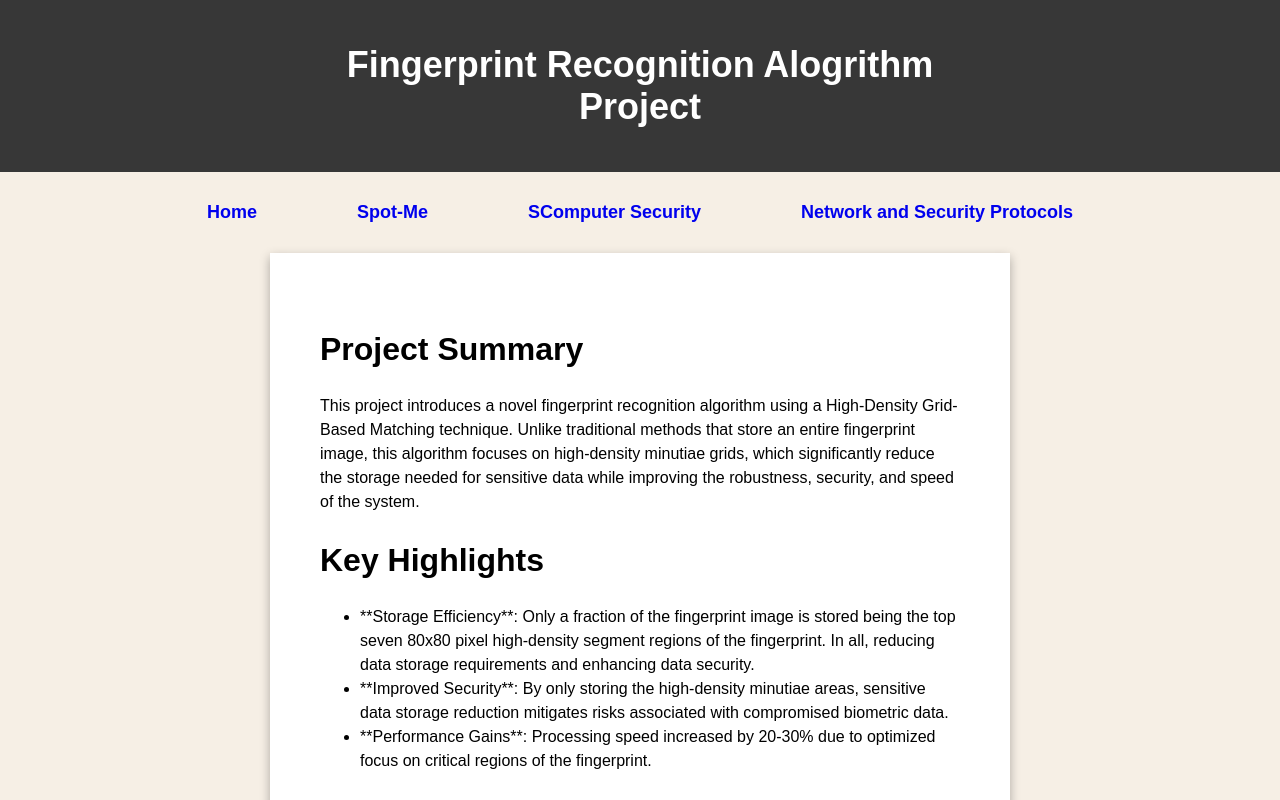
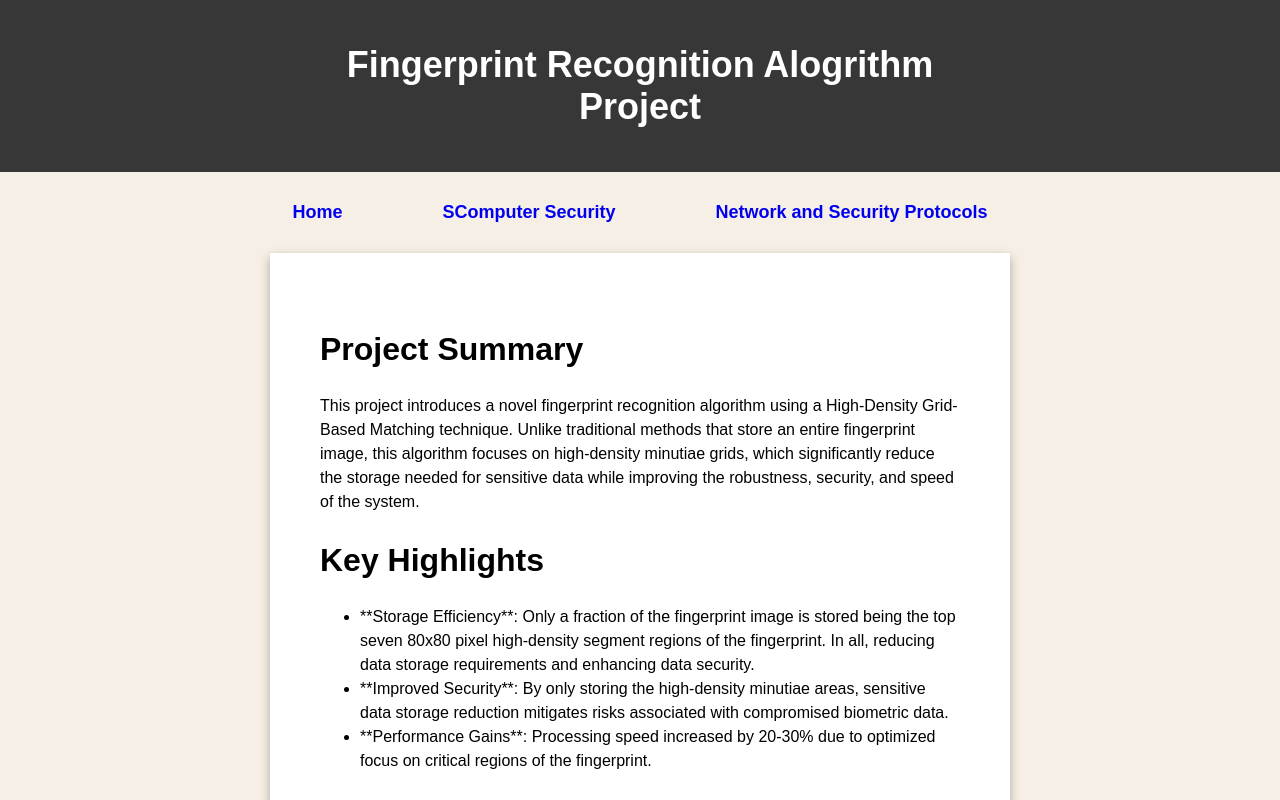
Before and after one commit to ianwilson1/MyPortfolio, a plain HTML site: page Fingerprint.html in a window 1280 px wide. Shown: the top 800 px of the page. Drawn offline with Linux system fonts and the light colour scheme.

Commit message:
added small changes

```diff
--- a/Fingerprint.html
+++ b/Fingerprint.html
@@ -18,7 +18,6 @@
 
         <div class="links">
             <a href="./index.html">Home</a>
-            <a href="./SpotMe.html">Spot-Me</a>
             <a href="./Shell.html">SComputer Security</a>
             <a href="./NetworkProtocol.html">Network and Security Protocols</a>
         </div>
```
Also changed, not shown: NetworkProtocol.html (+0 -1 lines), Shell.html (+0 -1 lines), index.html (+0 -1 lines).
